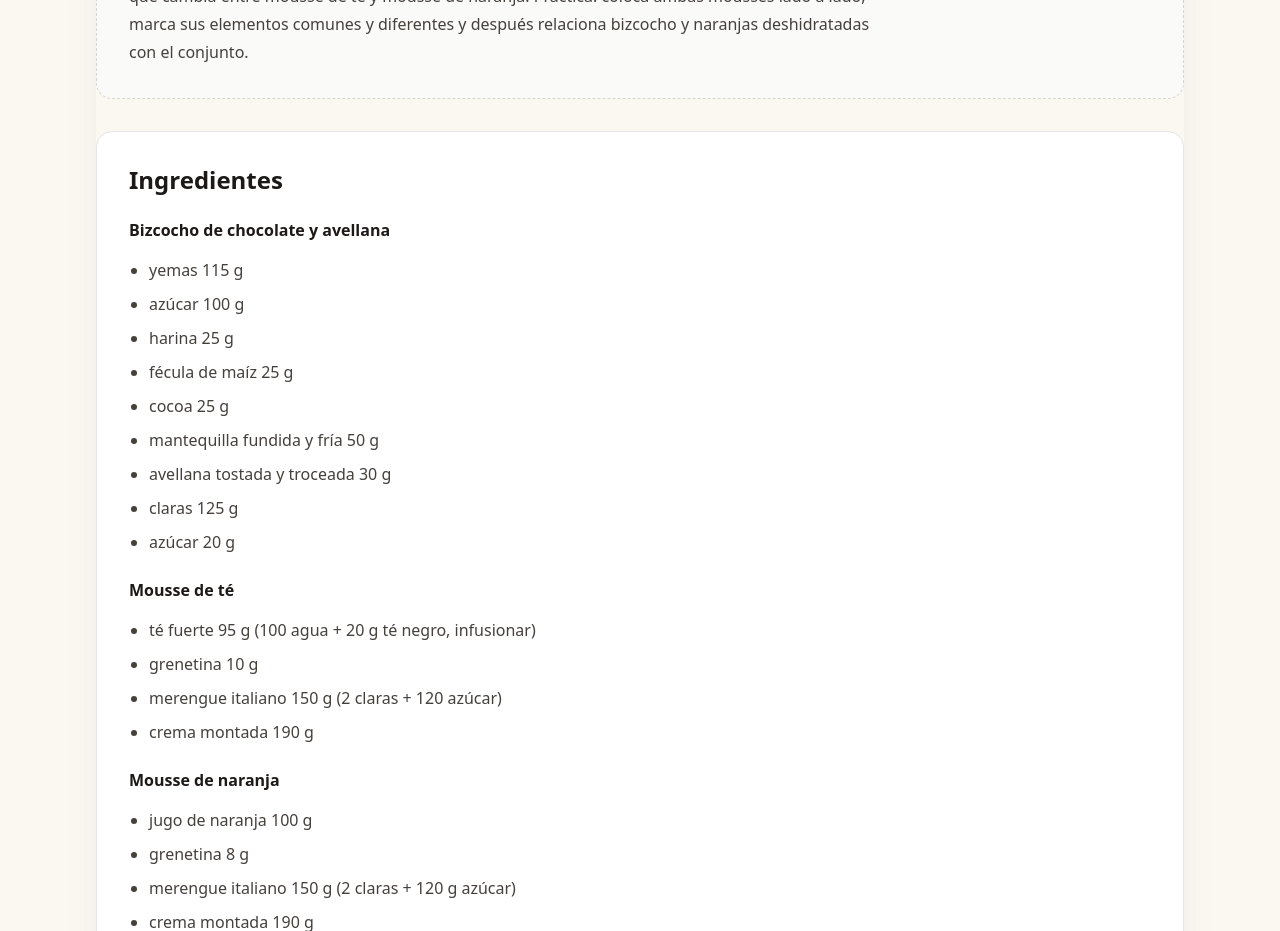
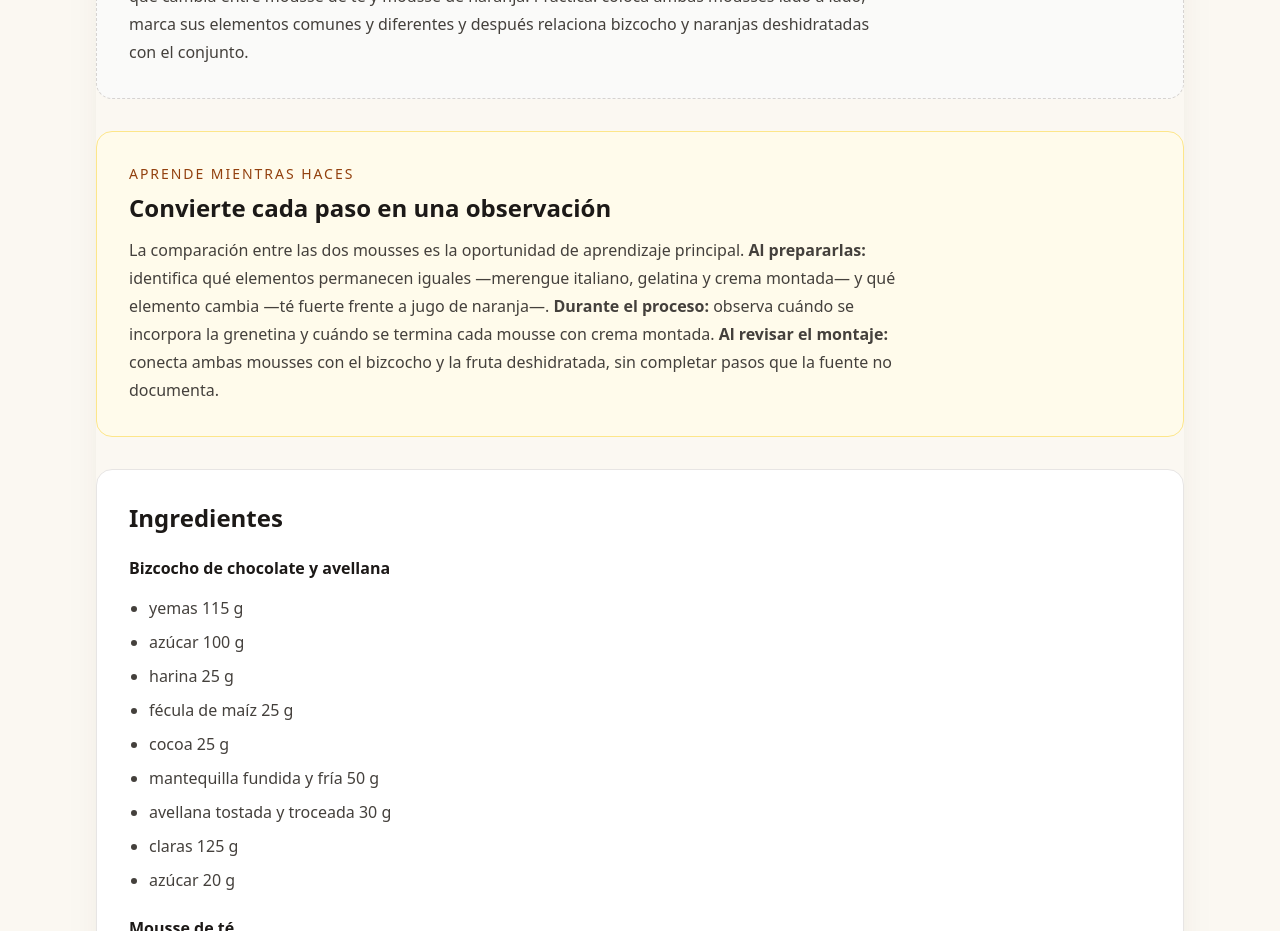
Before and after one commit to Drworm82/CursoPanadero, a Next.js app: page /leccion-camejia in a window 1280 px wide. Shown: the part 880-1811 px from the top of the page. Built offline with nearby package versions, Linux system fonts and the light colour scheme; no server answers.

Commit message:
Mejorar aprendizaje durante la receta en pages/leccion-camejia.js

```diff
--- a/pages/leccion-camejia.js
+++ b/pages/leccion-camejia.js
@@ -9,6 +9,7 @@ export default function LessonPage() {
         <section className="rounded-2xl bg-amber-50 p-6 sm:p-8"><p className="text-sm font-medium uppercase tracking-[0.14em] text-amber-700">Objetivo del aprendizaje</p><p className="mt-3 max-w-3xl leading-7 text-stone-700">El alumno aprenderá a ensamblar pasteles con distintas técnicas y texturas. Reforzará técnicas básicas de pastelería.</p></section>
 <section className="rounded-2xl border border-stone-200 bg-white p-6 sm:p-8"><p className="text-sm font-medium uppercase tracking-[0.14em] text-amber-700">Idea central</p><h2 className="mt-2 text-2xl font-semibold text-stone-900">Comparar dos mousses revela la estructura de una fórmula</h2><p className="mt-3 max-w-3xl leading-7 text-stone-700">Camejía reúne un bizcocho de chocolate y avellana, mousse de té, mousse de naranja y naranjas deshidratadas. Las dos mousses permiten comparar una misma estructura con distinto componente aromático.</p></section>
 <section className="rounded-2xl border border-dashed border-stone-300 bg-stone-50 p-6 sm:p-8"><p className="text-sm font-medium uppercase tracking-[0.14em] text-amber-800">Observa y practica</p><h2 className="mt-2 text-2xl font-semibold text-stone-900">Antes de repetir la receta, explica su estructura</h2><p className="mt-3 max-w-3xl leading-7 text-stone-700">Recupera merengue italiano, crema montada, gelatina y deshidratación. Compara qué se mantiene y qué cambia entre mousse de té y mousse de naranja. Práctica: coloca ambas mousses lado a lado, marca sus elementos comunes y diferentes y después relaciona bizcocho y naranjas deshidratadas con el conjunto.</p></section>
+<section className="rounded-2xl border border-amber-200 bg-amber-50 p-6 sm:p-8"><p className="text-sm font-medium uppercase tracking-[0.14em] text-amber-800">Aprende mientras haces</p><h2 className="mt-2 text-2xl font-semibold text-stone-900">Convierte cada paso en una observación</h2><p className="mt-3 max-w-3xl leading-7 text-stone-700">La comparación entre las dos mousses es la oportunidad de aprendizaje principal. <strong>Al prepararlas:</strong> identifica qué elementos permanecen iguales —merengue italiano, gelatina y crema montada— y qué elemento cambia —té fuerte frente a jugo de naranja—. <strong>Durante el proceso:</strong> observa cuándo se incorpora la grenetina y cuándo se termina cada mousse con crema montada. <strong>Al revisar el montaje:</strong> conecta ambas mousses con el bizcocho y la fruta deshidratada, sin completar pasos que la fuente no documenta.</p></section>
 
         <section className="rounded-2xl border border-stone-200 bg-white p-6 sm:p-8">
           <h2 className="text-2xl font-semibold text-stone-900">Ingredientes</h2>
```
